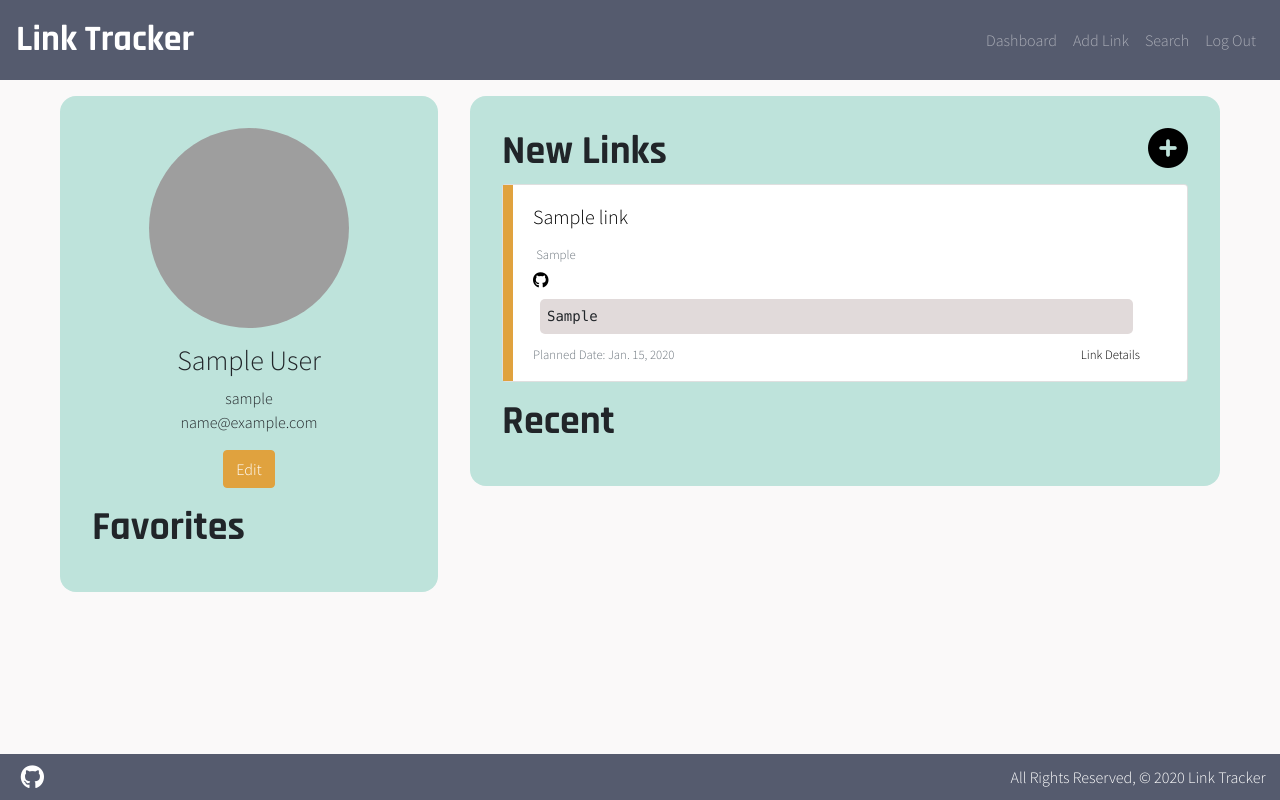
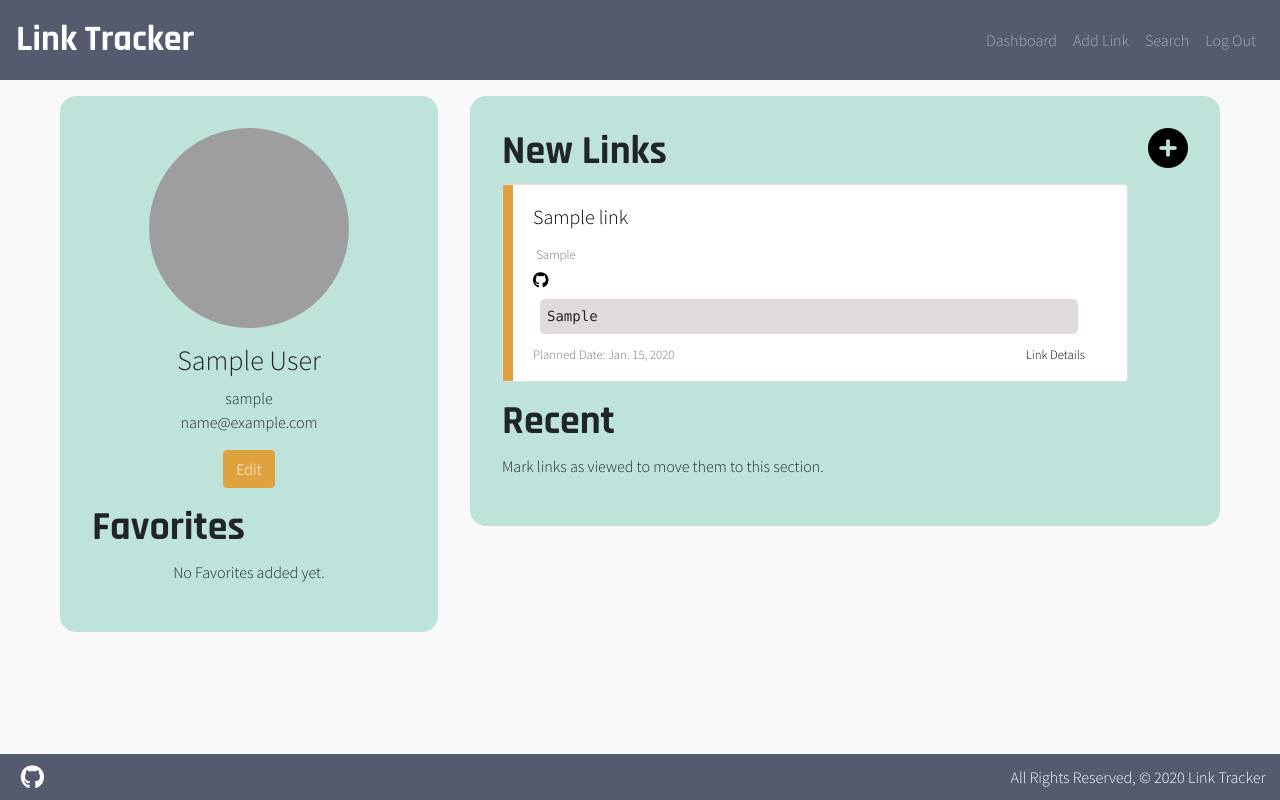
Before and after one commit to gc893/link-tracker, a Django app: page /dashboard/ in a window 1280 px wide. Run offline with Django 3.2, Linux system fonts and the light colour scheme; a user stored in the database is signed in; tables that the repository leaves empty hold one stand-in row (values such as "Sample post"); some libraries are stand-ins or nearby versions; grey boxes are pictures that could not be loaded.

Commit message:
add empty bucket section message on dashboard

```diff
--- a/main_app/models.py
+++ b/main_app/models.py
@@ -1,4 +1,5 @@
 from django.db import models
+from datetime import date
 from django.contrib.auth.models import AbstractUser
 
 TYPES = (
@@ -27,9 +28,9 @@ class Link(models.Model):
     title = models.CharField(max_length=150)
     link_type = models.CharField(max_length=1, choices=TYPES, default=TYPES[0][0])
     tags = models.CharField(max_length=150, null=True)
-    created_date = models.DateField('Created on')
+    created_date = models.DateField('Created on', default=date.today)
     planned_date = models.DateField('Planned for', null=True)
-    viewed_date = models.DateField('Viewed on')
+    viewed_date = models.DateField('Viewed on', default=date.today)
     github_project = models.CharField(max_length=255, null=True)
     code_snippet = models.TextField(max_length=500, null=True)
     status = models.CharField(max_length=1, choices=STATUS, default=STATUS[0][0])
--- a/main_app/static/css/style.css
+++ b/main_app/static/css/style.css
@@ -170,7 +170,7 @@ pre {
 
 /* Media Queries */
 
-@media all and (min-width: 991px) {
+@media all and (min-width: 1100px) {
 
   .dashboard-container {
     display: flex;
@@ -192,23 +192,7 @@ pre {
 
   .summary-card {
     min-width: unset;
-    max-width: 250px;
-  }
-
-  .card {
-    max-width: 450px;
+    max-width: 345px;
   }
 
 }
-
-@media all and (min-width: 1100px) {
-  .card {
-    max-width: 550px;
-  }
-}
-
-@media all and (min-width: 1200px) {
-  .card {
-    max-width: unset;
-  }
-}
--- a/main_app/templates/dashboard.html
+++ b/main_app/templates/dashboard.html
@@ -2,7 +2,7 @@
 {% block content %}
 
 <div class='dashboard-container'>
-    <div class='cont cont_1'>
+    <div id='fav-container' class='cont cont_1'>
         <div class='profile-image' style="background-image: url('https://picsum.photos/200/300');"></div>
         <h3>{{user}}</h3>
         <p class='profile-info'>{{user.username}}</p>
@@ -34,11 +34,9 @@
         <div style="width: 100%;">
             <h1 class='float-left' style="display: inline-block;">New Links</h1>
             <a href="/users/{{user.id}}/create_link/" class='float-right' style="display: inline-block; color: black;"><h1><i class="fas fa-plus-circle"></i></h1></a>
-        </div>
-
             {% for link in user.link_set.all %}
             {% if link.status == 'n' %}
-        <div class="card mb-3">
+            <div style="width: 100%;" class="card mb-3">
                 <div class="row no-gutters">
                 <div id='marker' class="col-md-4" style="max-width: 10px;"></div>
                 <div class="col-md-11">
@@ -56,9 +54,11 @@
             {% endif %}
             {% endfor %}
 
-        <div style="width: 100%;">
+        </div>
+
+        <div id='new-recent-cont' style="width: 100%;">
             <h1>Recent</h1>
-        </div>
+
 
         {% for link in user.link_set.all %}
         {% if link.status == 'v' %}
@@ -79,9 +79,26 @@
           </div>
           {% endif %}
           {% endfor %}
-
+        </div>
     </div>
 </div>
 
+<script>
+    let favCont = document.getElementById('fav-container');
+    let par = document.createElement('p');
+    par.textContent = 'No Favorites added yet.';
+    if(favCont.children.length <= 6){
+        favCont.appendChild(par)
+    }
+</script>
+<script>
+    let newRecCont = document.getElementById('new-recent-cont');
+    let parr = document.createElement('p');
+    parr.textContent = 'Mark links as viewed to move them to this section.';
+    console.log(newRecCont.children.length)
+    if(newRecCont.children.length <= 1){
+        newRecCont.appendChild(parr)
+    }
+</script>
 
 {% endblock %}
```
Also changed, not shown: main_app/templates/main_app/link_form.html (+6 -6 lines), main_app/migrations/0006_auto_20201013_1553.py (added). Lines whose indentation alone changed are shown as unchanged.
